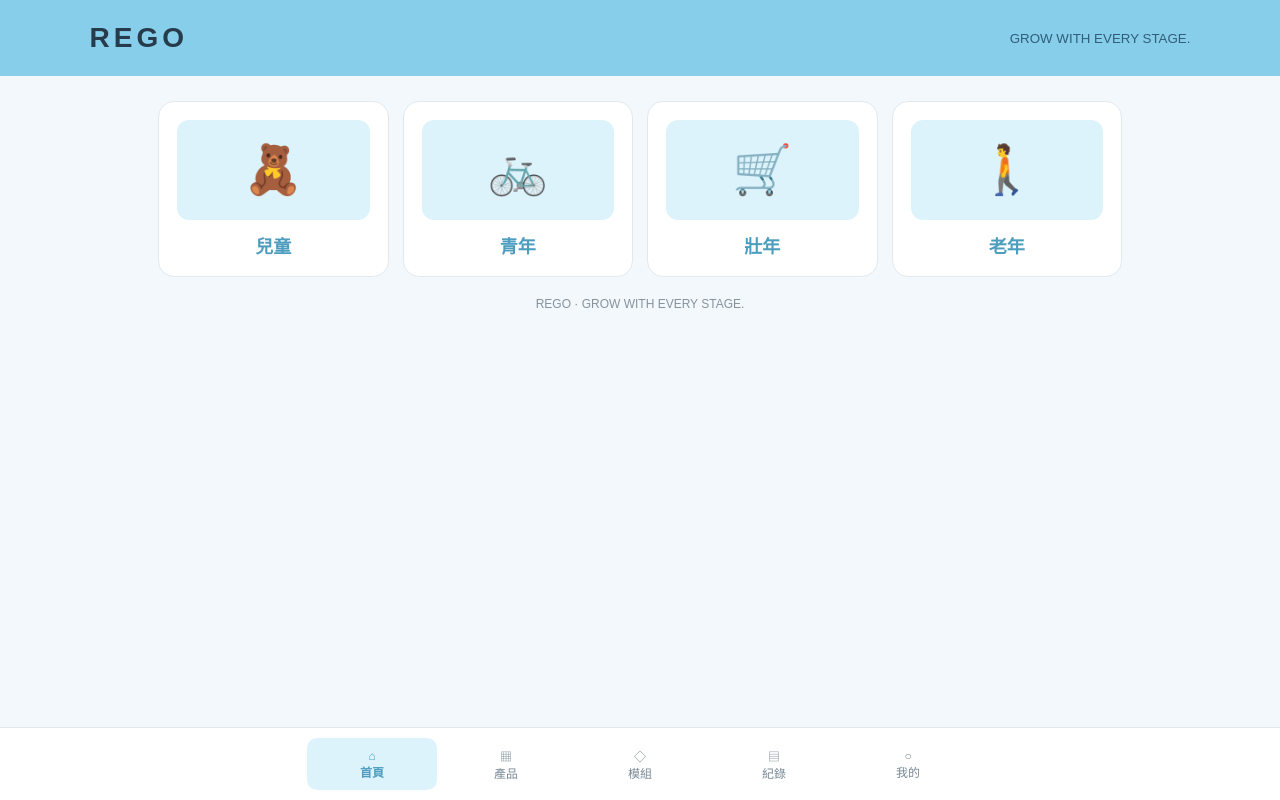
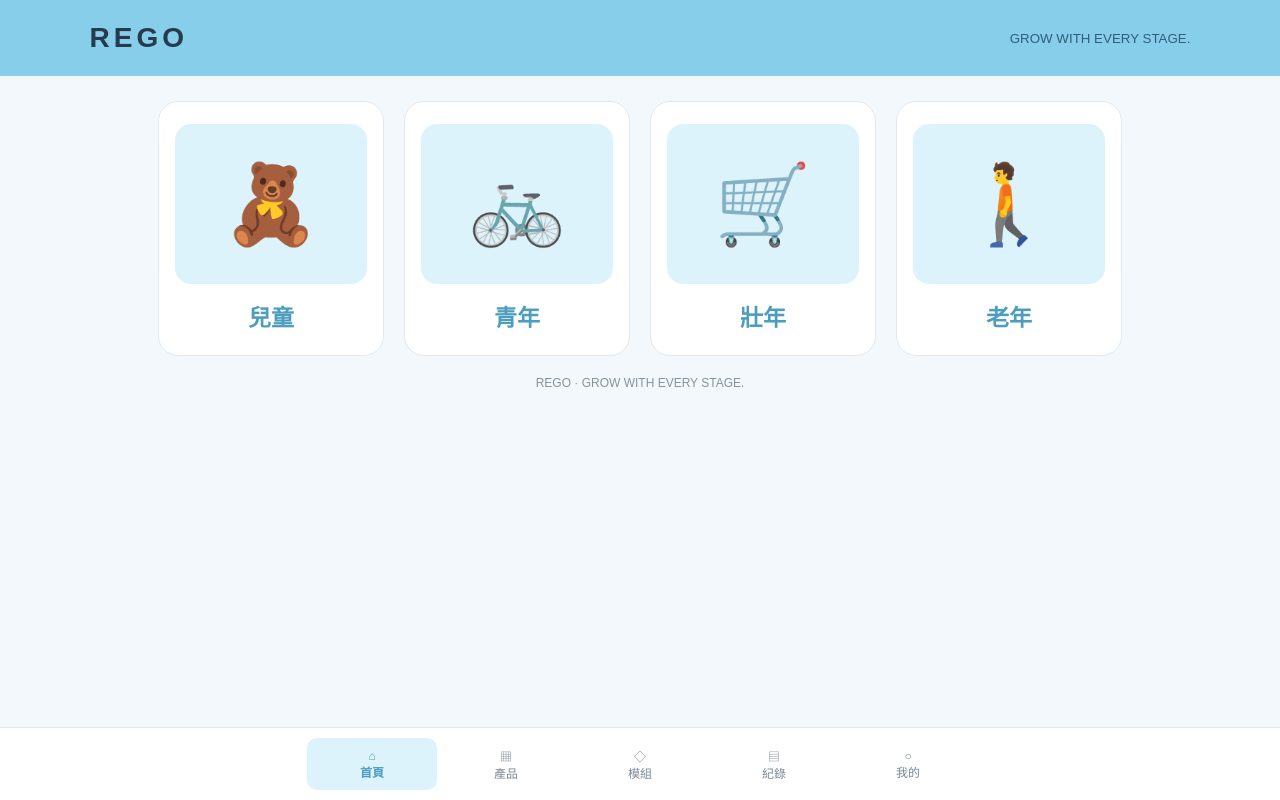
Before and after one commit to linzhitong81-ops/rego-app, a plain HTML site: page index.html in a window 1280 px wide. Drawn offline with Linux system fonts and the light colour scheme.

Commit message:
Update index.html

```diff
--- a/index.html
+++ b/index.html
@@ -155,31 +155,45 @@ button.secondary{
  margin-top:12px;
 }
 
-.age-card{
+/* 首頁四個年齡卡片 */
+#home .grid{
+ gap:20px;
+}
+
+#home .age-card{
+ min-height:220px;
+ padding:22px 16px;
+ border-radius:20px;
  cursor:pointer;
- transition:0.2s;
  text-align:center;
  display:flex;
  flex-direction:column;
  align-items:center;
  justify-content:center;
- min-height:165px;
+ transition:0.2s;
 }
 
-.age-card:hover{
+#home .age-card:hover{
  transform:translateY(-5px);
  border-color:var(--orange);
  box-shadow:0 5px 15px rgba(40,84,119,0.12);
 }
 
-.age-card .visual{
+#home .age-card .visual{
  width:100%;
- height:100px;
+ height:140px;
+ font-size:68px;
+ margin-bottom:15px;
+ border-radius:16px;
 }
 
-.age-card b{
- font-size:18px;
+#home .age-card b{
+ font-size:23px;
  color:var(--blue-dark);
+}
+
+.age-card button{
+ margin-top:5px;
 }
 
 .back-button{
@@ -198,7 +212,7 @@ button.secondary{
 
 .stage-button{
  background:var(--blue-light);
- color:var(--blue-dark);
+ color:var(--blue);
 }
 
 .stage-button.selected{
@@ -290,6 +304,15 @@ footer{
  .grid{grid-template-columns:repeat(4,1fr)}
  .hero{padding:48px}
  .hero h1{font-size:40px}
+
+ #home .age-card{
+  min-height:250px;
+ }
+
+ #home .age-card .visual{
+  height:160px;
+  font-size:78px;
+ }
 }
 </style>
 </head>
@@ -303,7 +326,7 @@ footer{
 
 <main>
 
-<!-- 首頁：只保留四個年齡階段 -->
+<!-- 首頁 -->
 <section class="page active" id="home">
 
  <div class="grid">
@@ -656,6 +679,3 @@ showProducts('兒童');
 
 </body>
 </html>
-
-</body>
-</html>
```
